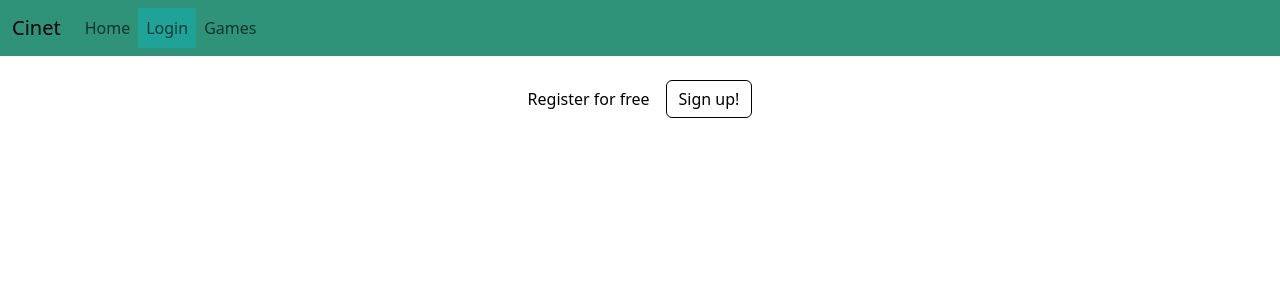
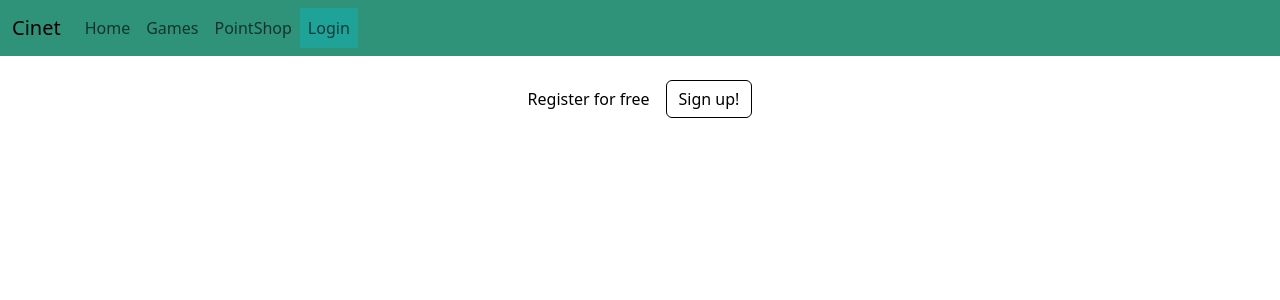
Before and after one commit to arminrueegger/cinet, a React (Vite) app: page /Login in a window 1280 px wide. Shown: the top 300 px of the page. Built offline with nearby package versions, Linux system fonts and the light colour scheme.

Commit message:
adds PointShop

```diff
--- a/src/Header.jsx
+++ b/src/Header.jsx
@@ -4,7 +4,7 @@ export function Header() {
 
     return (
         <>
-            <nav className="navbar navbar-expand-lg " style={{ backgroundColor: '#2e9378' }}>
+            <nav className="navbar navbar-expand-lg " style={{backgroundColor: '#2e9378'}}>
                 <div className="container-fluid">
                     <a className="navbar-brand" href="#">Cinet</a>
                     <button className="navbar-toggler" type="button" data-bs-toggle="collapse"
@@ -17,11 +17,14 @@ export function Header() {
                             <li className="nav-item">
                                 <Link className={"nav-link"} to={"/"}>Home</Link>
                             </li>
+                            <li className="nav-item">
+                                <Link className={"nav-link"} to={"/Games"}>Games</Link>
+                            </li>
+                            <li className="nav-item">
+                                <Link className={"nav-link"} to={"/PointShop"}>PointShop</Link>
+                            </li>
                             <li className="nav-item" style={{backgroundColor: '#1fa298'}}>
                                 <Link className={"nav-link"} to={"/Login"}>Login</Link>
-                            </li>
-                            <li className="nav-item">
-                                <Link className={"nav-link"} to={"/Games"}>Games</Link>
                             </li>
                         </ul>
                     </div>
--- a/src/Login.jsx
+++ b/src/Login.jsx
@@ -65,7 +65,10 @@ export function Login({name, setName, email, setEmail, phone, setPhone}) {
                                     </div>
                                     <div className="mb-3">
                                         <label htmlFor="phone" className="col-form-label">Phone:</label>
-                                        <input type="tel" className="form-control" id="phone"/>
+                                        <input type="tel" className="form-control" id="phone"
+                                               onChange={handlePhoneChange}
+                                        />
+
                                     </div>
                                 </form>
                             </div>
--- /dev/null
+++ b/src/PointShop.jsx
@@ -0,0 +1,13 @@
+import {Link} from "react-router-dom";
+
+export function PointShop({points, setPoints}) {
+    const handlePointsChange = (event) => {
+        setPoints(event.target.value)
+    }
+
+    return (
+        <>
+
+        </>
+    );
+}
--- a/src/main.jsx
+++ b/src/main.jsx
@@ -6,6 +6,7 @@ import {Header} from './Header.jsx'
 import ReactDOM from "react-dom/client";
 import {BrowserRouter, Routes, Route} from "react-router-dom";
 import {Games} from "./Games.jsx";
+import {PointShop} from "./PointShop.jsx";
 
 export default function Main() {
     const [name, setName] = useState('')
@@ -23,6 +24,8 @@ export default function Main() {
                        element={<Login name={name} setName={setName} email={email} setEmail={setEmail} phone={phone}
                                        setPhone={setPhone}/>}></Route>
                 <Route path="/Games" element={<Games points={points} setPoints={setPoints}/>}></Route>
+                <Route path="/PointShop" element={<PointShop points={points} setPoints={setPoints}/>}></Route>
+
             </Routes>
         </BrowserRouter>
     );
```
